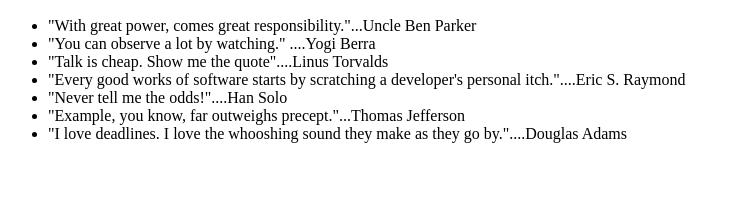
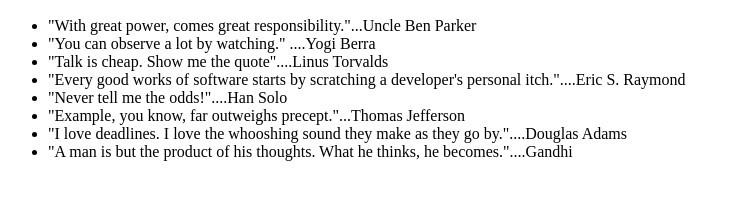
Before and after one commit to the-hung-nguyen/0main_openSAP_repo, a plain HTML site: page index.html in a window 1280 px wide. Shown: the part 110-310 px from the top of the page, without its empty margins (0-740 px from the left). Drawn offline with Linux system fonts and the light colour scheme.

Commit message:
Added Gandhi quote (in branch special)

```diff
--- a/index.html
+++ b/index.html
@@ -16,6 +16,7 @@
 			<li>"Never tell me the odds!"....Han Solo</li>
 			<li>"Example, you know, far outweighs precept."...Thomas Jefferson</li>
 			<li>"I love deadlines. I love the whooshing sound they make as they go by."....Douglas Adams</li>
+			<li>"A man is but the product of his thoughts. What he thinks, he becomes."....Gandhi</li>
 		</ul>
 	</body>
 </html>
```
